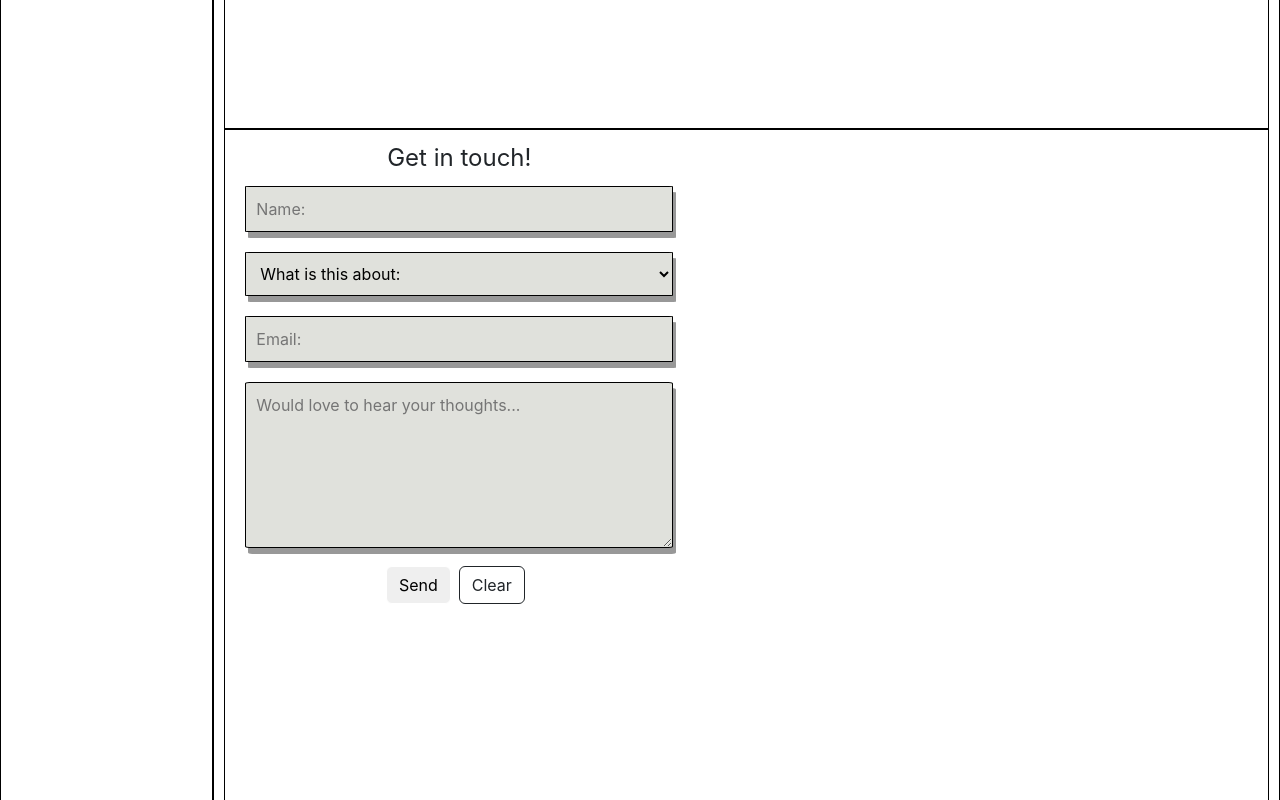
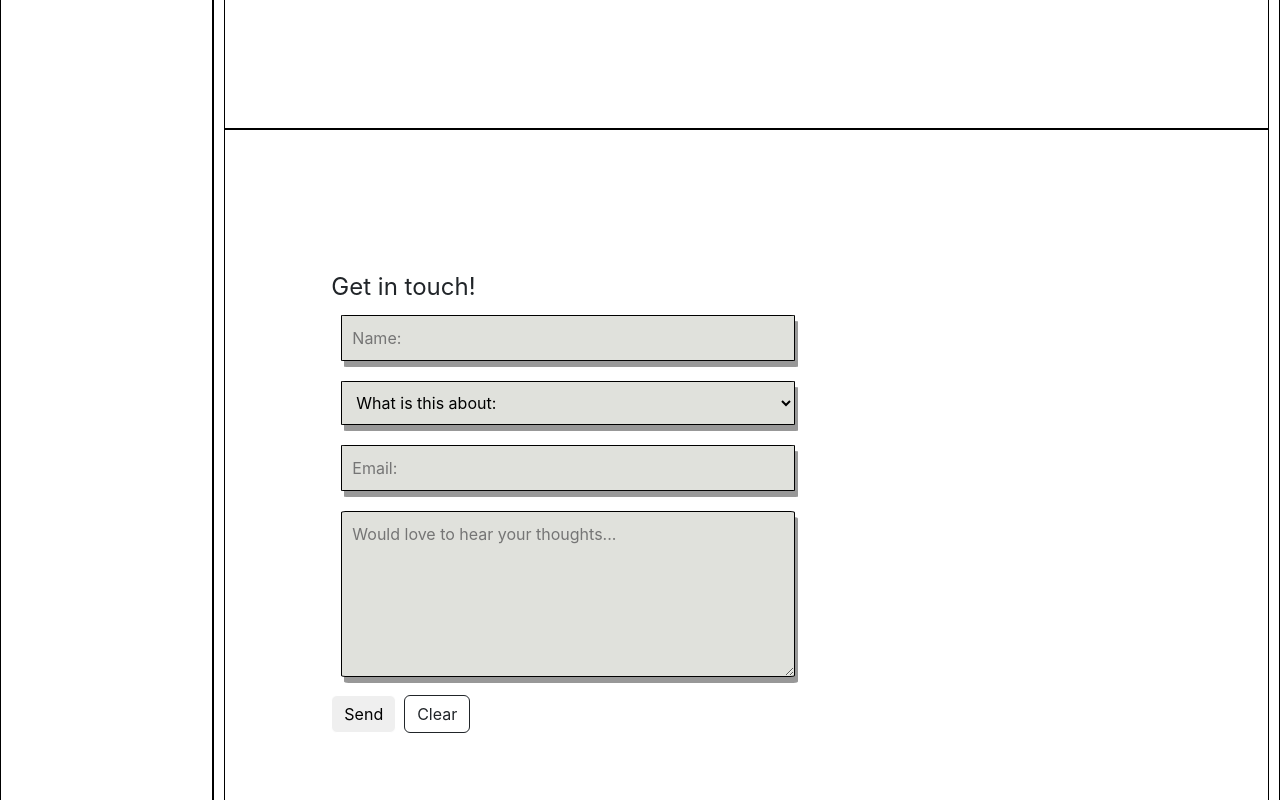
Before and after one commit to JoHeyJo/website-2.0, a React (Create React App) app: page / in a window 1280 px wide. Shown: the part 2760-3560 px from the top of the page. Built offline with nearby package versions, Linux system fonts and the light colour scheme.

Commit message:
styled Contact

```diff
--- a/src/ContactForm.tsx
+++ b/src/ContactForm.tsx
@@ -28,7 +28,7 @@ export const ContactForm = () => {
 
   return (
     <form onSubmit={sendEmail}>
-      <div id="ContactForm-user-interface" className="d-flex flex-column align-items-center">
+      <div id="ContactForm-user-interface" className="d-flex flex-column ">
         <div id='greeting-text'>Get in touch!</div>
         <div id="ContactForm-user-control" className="d-flex flex-column">
           <input
--- a/src/styles/App.css
+++ b/src/styles/App.css
@@ -1,3 +1,5 @@
 #Home-Contact {
   height: 100vh;
+  display: flex;
+  align-items: center;
 }
--- a/src/styles/ContactForm.css
+++ b/src/styles/ContactForm.css
@@ -3,7 +3,9 @@
 }
 
 #ContactForm-user-interface{
-  width: 35vw;
+  width: 37vw;
+  margin-left: 6rem;
+  padding-bottom:3rem;
 }
 
 #ContactForm-user-control{
@@ -43,6 +45,3 @@ textarea {
   box-shadow: 3px 6px rgba(50, 50, 50, .5);
   margin: 10px;
 }
-
-.form-inputs {
-}
```
